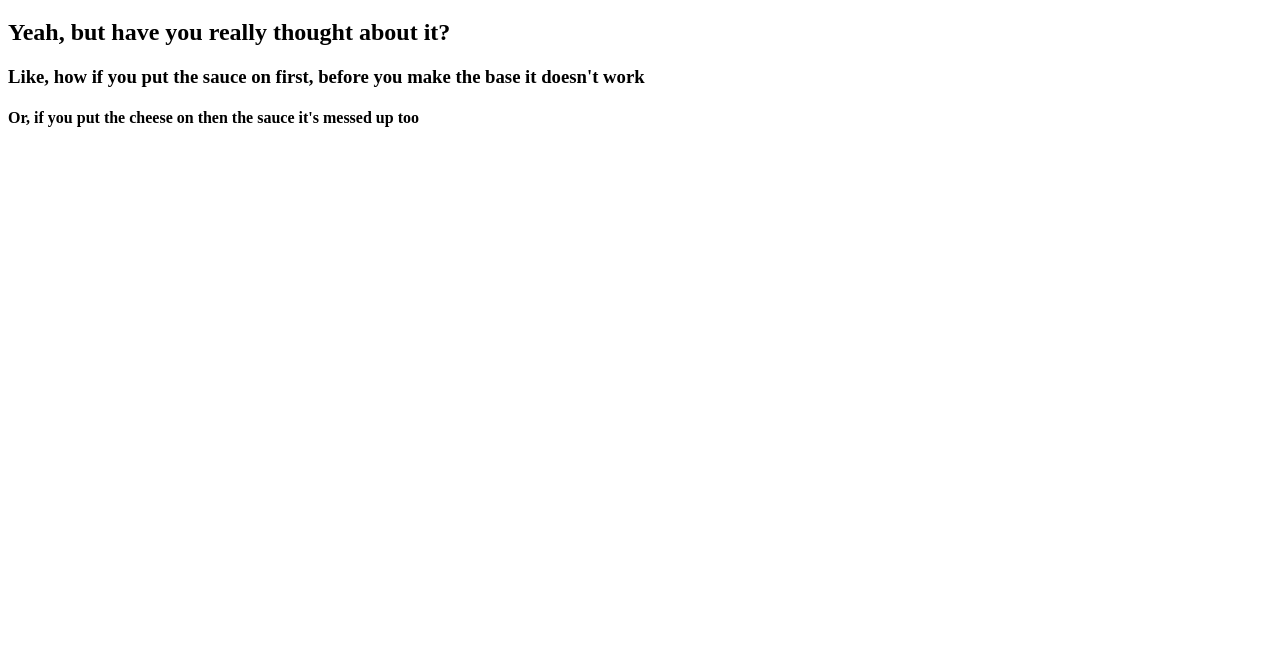
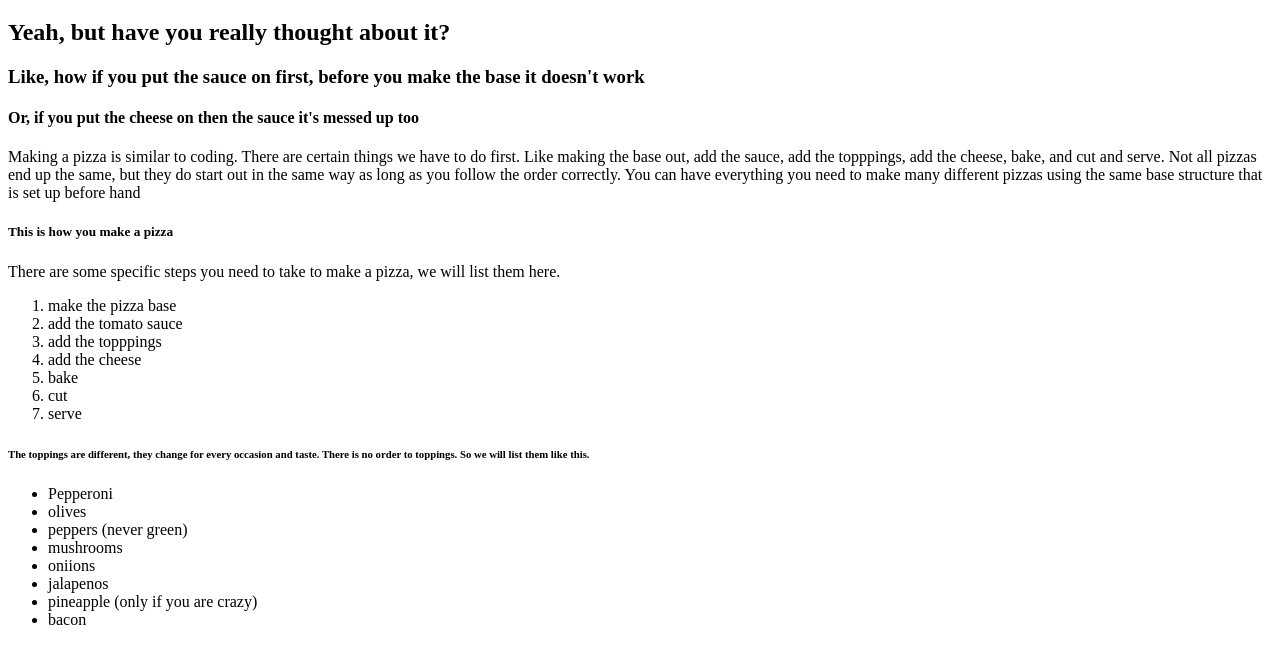
Before and after one commit to cheuknam455/GWDS-HTML-CSS, a plain HTML site: page week 2/index.html in a window 1280 px wide. Shown: the part 61-724 px from the top of the page. Drawn offline with Linux system fonts and the light colour scheme.

Commit message:
Update index.html

```diff
--- a/week 2/index.html
+++ b/week 2/index.html
@@ -12,5 +12,36 @@
     <h2>Yeah, but have you really thought about it?</h2>
     <h3>Like, how if you put the sauce on first, before you make the base it doesn't work</h3>
     <h4>Or, if you put the cheese on then the sauce it's messed up too</h4>
+
+<!--Add some copy here-->
+    <p>Making a pizza is similar to coding. There are certain things we have to do first. Like making the base out, add the sauce, add the topppings, add the cheese, bake, and cut and serve. Not all pizzas end up the same, but they do start out in the same way as long as you follow the order correctly. You can have everything you need to make many different pizzas using the same base structure that is set up before hand</p>
+
+<!--Make lists here-->
+<h5> This is how you make a pizza</h5>
+<p>There are some specific steps you need to take to make a pizza, we will list them here.</p>
+
+<ol>
+    <li>make the pizza base</li>
+    <li>add the tomato sauce</li>
+    <li>add the topppings</li>
+    <li>add the cheese</li>
+    <li>bake</li>
+    <li>cut</li>
+    <li>serve</li>
+</ol>
+
+<h6>The toppings are different, they change for every occasion and taste. There is no order to toppings. So we will list them like this.</h6>
+
+<ul>
+    <li>Pepperoni</li>
+    <li>olives</li>
+    <li>peppers (never green)</li>
+    <li>mushrooms</li>
+    <li>oniions</li>
+    <li>jalapenos</li>
+    <li>pineapple (only if you are crazy)</li>
+    <li>bacon</li>
+</ul>
+
 </body>
 </html>
```
